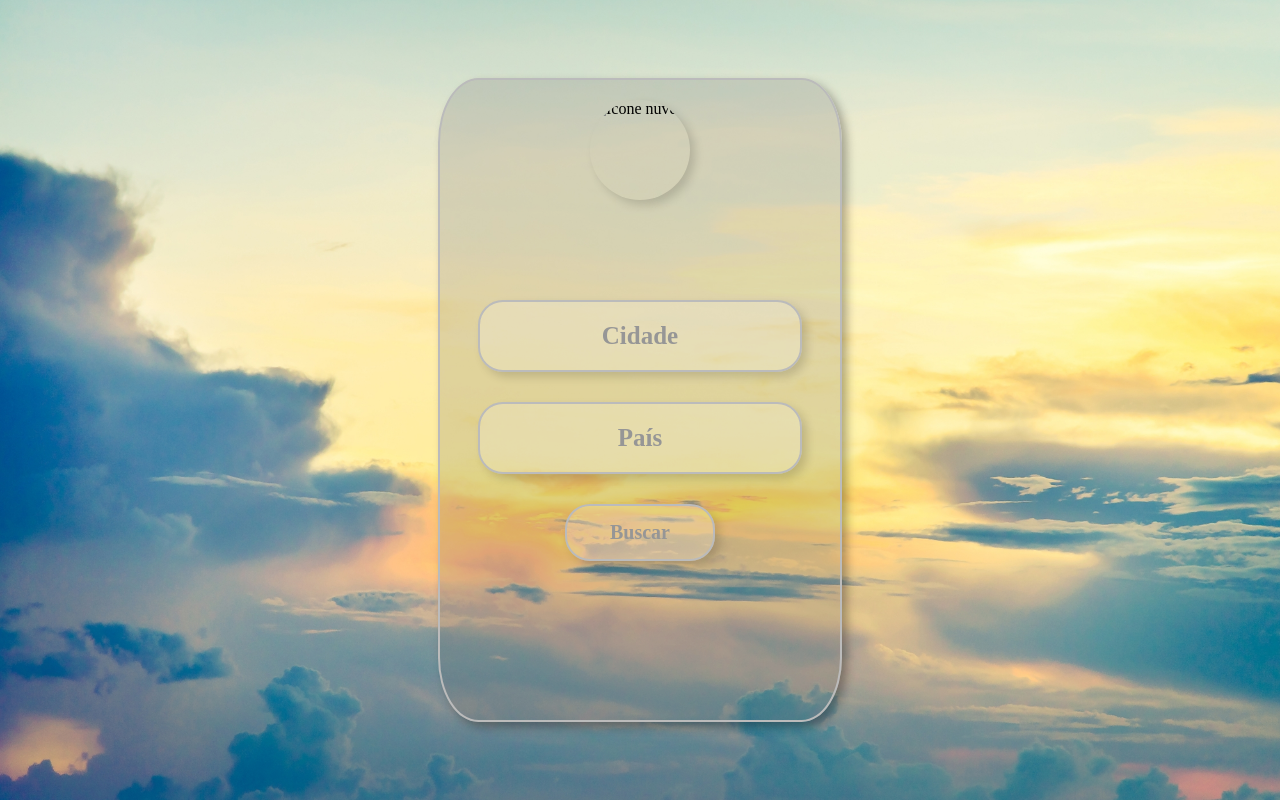
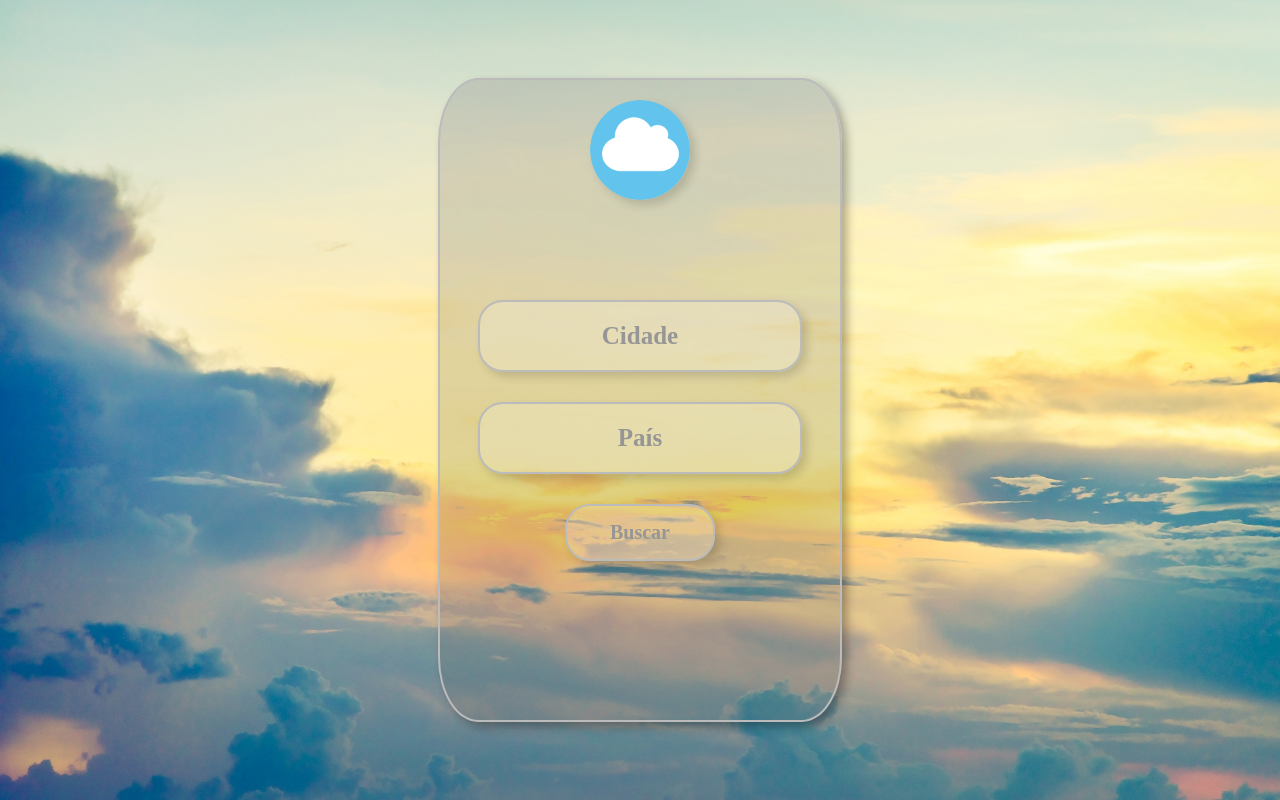
Before and after one commit to AstorXD/Estudo-API, a plain HTML site: page Frontend/index.html in a window 1280 px wide. Drawn offline with Linux system fonts and the light colour scheme; the site is published under a folder, as on GitHub Pages, so addresses that start at the root find nothing.

Commit message:
Mudança do esquema de pastas

```diff
--- a/Frontend/index.html
+++ b/Frontend/index.html
@@ -8,7 +8,7 @@
 </head>
 <body>
     <div id="maincontainer" class="container">
-        <img id="mainimg" class="mainicon active" src="/images/mainicon.png" alt="Ícone nuvem">
+        <img id="mainimg" class="mainicon active" src="images/mainicon.png" alt="Ícone nuvem">
         <div id="formcontainer" class="formcontainer">
             <form id="forms" class="form" action="script.js" method="post">
                 <input id="city" class="textholder active" type="text" name="city" placeholder="Cidade">
--- a/Frontend/style.css
+++ b/Frontend/style.css
@@ -5,7 +5,7 @@
 }
 
 body{
-    background-image: url("../images/background.jpg");
+    background-image: url("images/background.jpg");
     background-size: cover;
     background-repeat: no-repeat;
     background-position: center;
@@ -141,7 +141,7 @@ body{
 }
 
 .refresh.active{
-    background-image: url(../images/refreshicon.png);
+    background-image: url("images/refreshicon.png");
     background-size: cover;
     background-repeat: no-repeat;
     background-color: transparent;
```
Also changed, not shown: Frontend/images/background.jpg (renamed from images/background.jpg), Frontend/images/mainicon.png (renamed from images/mainicon.png), Frontend/images/refreshicon.png (renamed from images/refreshicon.png), Imagens base/mainicon.png (deleted).
